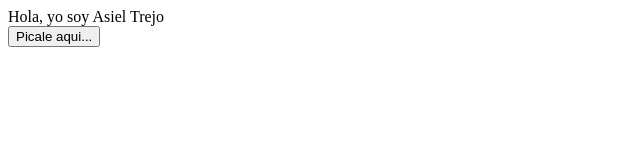
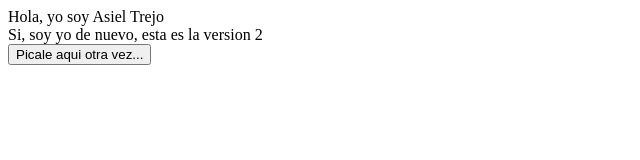
Before and after one commit to AsielTrejo/DesarrolloWeb, a plain HTML site: page holamundo/index.html in a window 1280 px wide. Shown: the whole page, without its empty margins (0-640 px from the left). Drawn offline with Linux system fonts and the light colour scheme.

Commit message:
update version 2.0

```diff
--- a/holamundo/index.html
+++ b/holamundo/index.html
@@ -6,6 +6,7 @@
 
 <body>
 Hola, yo soy Asiel Trejo<br>
-	<button onclick="hola()"> Picale aqui... </button>
+Si, soy yo de nuevo, esta es la version 2 <br>
+	<button onclick="hola()"> Picale aqui otra vez... </button>
 </body>
 </html>
```
Also changed, not shown: 1 other file.
